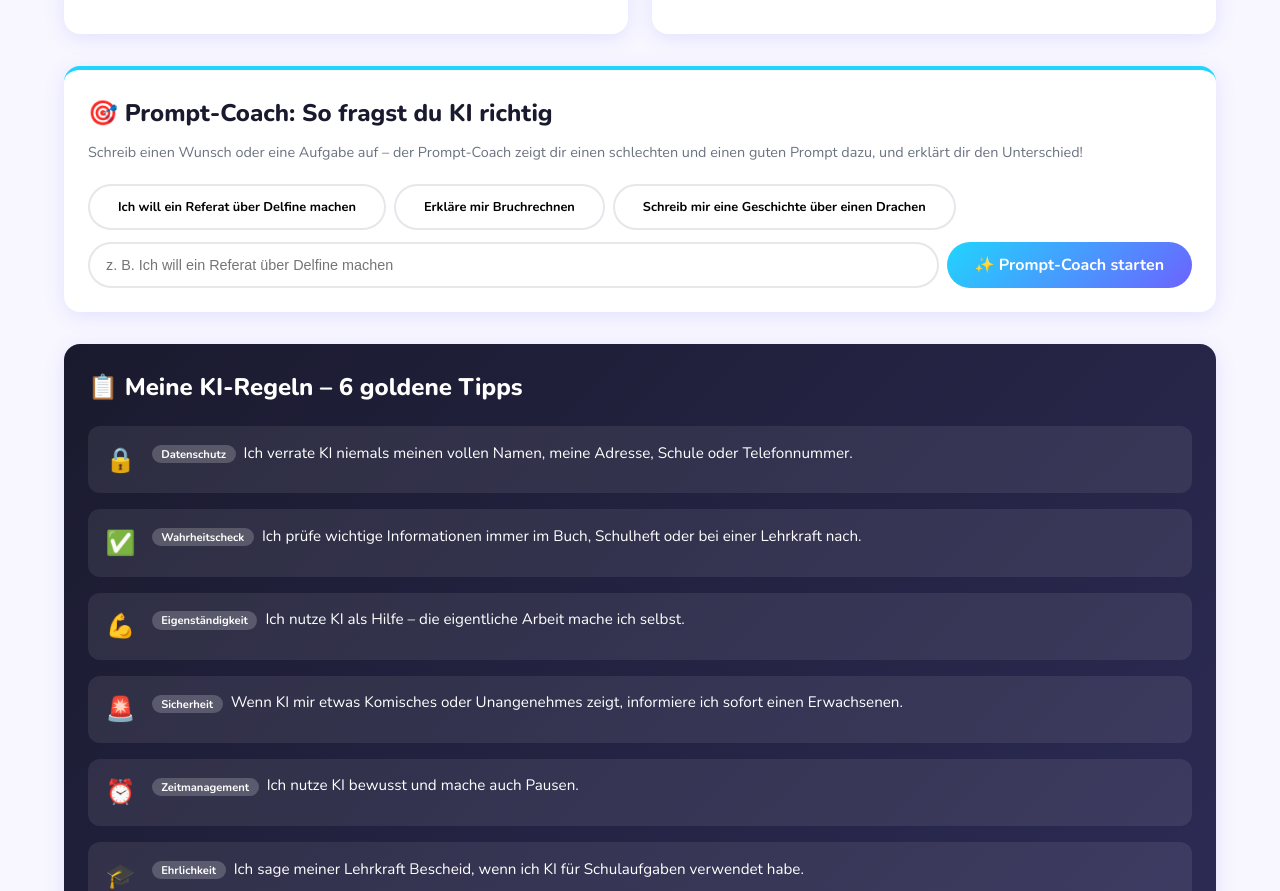
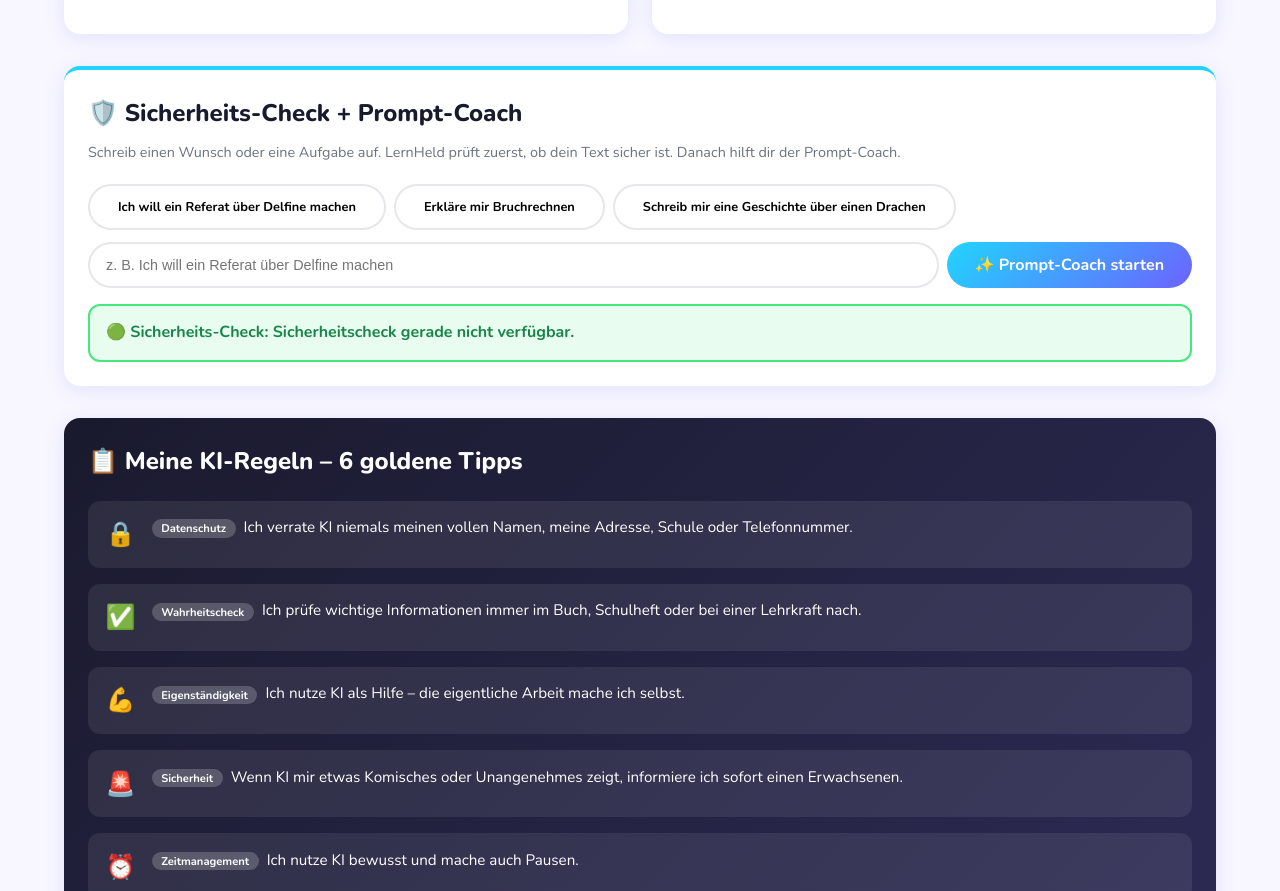
Before and after one commit to bendes-ai/lernhelden_4, a React (Vite) app in the folder client/: page /ki-sicher in a window 1280 px wide. Shown: the part 1558-2449 px from the top of the page. Built offline with nearby package versions, Linux system fonts and the light colour scheme; no server answers.

Commit message:
Update KiSicher.jsx

```diff
--- a/client/src/pages/KiSicher.jsx
+++ b/client/src/pages/KiSicher.jsx
@@ -1,4 +1,4 @@
-import React, { useState } from 'react';
+import React, { useEffect, useState } from 'react';
 import { KI_CONTENT } from '../data/ki-content.js';
 
 const API_BASE = 'https://lernheldenserver.onrender.com';
@@ -6,16 +6,22 @@
 export default function KiSicher() {
   const [quizIdx, setQuizIdx] = useState(0);
   const [quizAnswer, setQuizAnswer] = useState(null);
+  const [wunsch, setWunsch] = useState('');
+  const [coachErgebnis, setCoachErgebnis] = useState(null);
+  const [ladeCoach, setLadeCoach] = useState(false);
+  const [coachFehler, setCoachFehler] = useState('');
+  const [sicherheitscheck, setSicherheitscheck] = useState({
+    safe: true,
+    stufe: 'ok',
+    warnung: 'Schreib zuerst etwas in das Feld.',
+    treffer: []
+  });
+
   const quizFragen = [
     { frage:'Darf ich meinen vollen Namen in eine KI-App eingeben?', antworten:['Ja, kein Problem!','Nein, niemals!','Nur wenn die App kostenlos ist.'], richtig:1, erklaerung:'KI-Apps können Daten speichern. Dein Name gehört dir – gib ihn nicht weiter!' },
     { frage:'Eine KI sagt dir, dass Wale die größten Tiere ALLER ZEITEN sind. Was tust du?', antworten:['Ich glaube es sofort.','Ich prüfe es in einem Buch oder bei einer Lehrkraft nach.','Ich erzähle es allen weiter.'], richtig:1, erklaerung:'KI kann sich irren! Wichtige Infos immer im Lehrbuch oder bei einer Lehrkraft prüfen.' },
     { frage:'Was bedeutet es, wenn KI "halluziniert"?', antworten:['Die KI schläft.','Die KI erfindet Antworten, die falsch sind.','Die KI malt Bilder.'], richtig:1, erklaerung:'KI-Halluzination = KI erfindet plausibel klingende, aber falsche Informationen. Immer skeptisch bleiben!' }
   ];
-
-  const [wunsch, setWunsch] = useState('');
-  const [coachErgebnis, setCoachErgebnis] = useState(null);
-  const [ladeCoach, setLadeCoach] = useState(false);
-  const [coachFehler, setCoachFehler] = useState('');
 
   const beispielWuensche = [
     'Ich will ein Referat über Delfine machen',
@@ -23,21 +29,62 @@
     'Schreib mir eine Geschichte über einen Drachen'
   ];
 
+  useEffect(() => {
+    const timeout = setTimeout(() => {
+      pruefeSicherheit(wunsch);
+    }, 350);
+
+    return () => clearTimeout(timeout);
+  }, [wunsch]);
+
+  async function pruefeSicherheit(text) {
+    try {
+      const res = await fetch(`${API_BASE}/api/sicherheitscheck`, {
+        method: 'POST',
+        headers: { 'Content-Type': 'application/json' },
+        body: JSON.stringify({ text })
+      });
+      const data = await res.json();
+      if (!res.ok) throw new Error(data.error || 'Sicherheitscheck fehlgeschlagen.');
+      setSicherheitscheck(data);
+    } catch {
+      setSicherheitscheck({
+        safe: true,
+        stufe: 'ok',
+        warnung: 'Sicherheitscheck gerade nicht verfügbar.',
+        treffer: []
+      });
+    }
+  }
+
   async function promptCoachStarten(gewaehlterWunsch) {
     const finalerWunsch = (gewaehlterWunsch ?? wunsch).trim();
     if (finalerWunsch.length < 3) {
       setCoachFehler('Schreib deinen Wunsch mit mindestens 3 Zeichen.');
       return;
     }
+
+    if (!sicherheitscheck.safe && sicherheitscheck.stufe !== 'ok') {
+      setCoachFehler('Bitte entferne zuerst private Daten aus deinem Text.');
+      return;
+    }
+
     setLadeCoach(true);
     setCoachFehler('');
     setCoachErgebnis(null);
+
     try {
       const res = await fetch(`${API_BASE}/api/prompt-coach/generieren`, {
         method: 'POST',
         headers: { 'Content-Type': 'application/json' },
         body: JSON.stringify({ wunsch: finalerWunsch })
       });
+
+      const contentType = res.headers.get('content-type') || '';
+      if (!contentType.includes('application/json')) {
+        throw new Error('Der Server hat keine gültige Antwort geschickt.');
+      }
+
       const data = await res.json();
       if (!res.ok) throw new Error(data.error || 'Etwas ist schiefgelaufen.');
       setCoachErgebnis(data);
@@ -53,7 +100,21 @@
     setCoachErgebnis(null);
     setWunsch('');
     setCoachFehler('');
+    setSicherheitscheck({
+      safe: true,
+      stufe: 'ok',
+      warnung: 'Schreib zuerst etwas in das Feld.',
+      treffer: []
+    });
   }
+
+  const sicherheitsfarben = {
+    ok: { bg: 'rgba(67,233,123,0.12)', border: '#43E97B', text: '#18864A', emoji: '🟢' },
+    warnung: { bg: 'rgba(255,179,71,0.15)', border: '#FFB347', text: '#9A5B00', emoji: '🟡' },
+    kritisch: { bg: 'rgba(255,101,132,0.12)', border: '#FF6584', text: '#C63E61', emoji: '🔴' }
+  };
+
+  const statusStyle = sicherheitsfarben[sicherheitscheck.stufe] || sicherheitsfarben.ok;
 
   return (
     <div className="section">
@@ -105,15 +166,19 @@
         </div>
 
         <div className="card" style={{ marginBottom:'2rem', borderTop:'4px solid #21D4FD' }}>
-          <h2 style={{ fontWeight:800, marginBottom:'0.5rem' }}>🎯 Prompt-Coach: So fragst du KI richtig</h2>
+          <h2 style={{ fontWeight:800, marginBottom:'0.5rem' }}>🛡️ Sicherheits-Check + Prompt-Coach</h2>
           <p style={{ fontSize:'0.9rem', color:'var(--color-text-light)', marginBottom:'1.25rem' }}>
-            Schreib einen Wunsch oder eine Aufgabe auf – der Prompt-Coach zeigt dir einen schlechten und einen guten Prompt dazu, und erklärt dir den Unterschied!
+            Schreib einen Wunsch oder eine Aufgabe auf. LernHeld prüft zuerst, ob dein Text sicher ist. Danach hilft dir der Prompt-Coach.
           </p>
 
           <div style={{ display:'flex', flexWrap:'wrap', gap:'0.5rem', marginBottom:'0.75rem' }}>
             {beispielWuensche.map(v => (
-              <button key={v} className="btn" onClick={() => { setWunsch(v); promptCoachStarten(v); }}
-                style={{ background:'white', border:'2px solid #E5E7EB', fontSize:'0.8rem' }}>
+              <button
+                key={v}
+                className="btn"
+                onClick={() => setWunsch(v)}
+                style={{ background:'white', border:'2px solid #E5E7EB', fontSize:'0.8rem' }}
+              >
                 {v}
               </button>
             ))}
@@ -129,18 +194,41 @@
               maxLength={300}
               style={{ flex:'1 1 250px', padding:'0.6rem 1rem', borderRadius:'50px', border:'2px solid #E5E7EB', fontSize:'0.9rem' }}
             />
-            <button className="btn" onClick={() => promptCoachStarten()} disabled={ladeCoach}
-              style={{ background:'linear-gradient(135deg,#21D4FD,#6C63FF)', color:'white' }}>
+            <button
+              className="btn"
+              onClick={() => promptCoachStarten()}
+              disabled={ladeCoach || sicherheitscheck.stufe === 'kritisch'}
+              style={{ background:'linear-gradient(135deg,#21D4FD,#6C63FF)', color:'white' }}
+            >
               {ladeCoach ? 'Wird erstellt...' : '✨ Prompt-Coach starten'}
             </button>
-            {(coachErgebnis || coachFehler) && (
+            {(coachErgebnis || coachFehler || wunsch) && (
               <button className="btn" onClick={coachZuruecksetzen} style={{ background:'transparent', border:'2px solid #E5E7EB' }}>
                 Zurücksetzen
               </button>
             )}
           </div>
 
-          {coachFehler && <p style={{ color:'#EF4444', fontSize:'0.85rem', marginTop:'0.5rem' }}>{coachFehler}</p>}
+          <div
+            style={{
+              marginTop:'1rem',
+              background: statusStyle.bg,
+              border:`2px solid ${statusStyle.border}`,
+              borderRadius:'12px',
+              padding:'0.9rem 1rem'
+            }}
+          >
+            <p style={{ margin:0, fontWeight:700, color:statusStyle.text }}>
+              {statusStyle.emoji} Sicherheits-Check: {sicherheitscheck.warnung}
+            </p>
+            {sicherheitscheck.treffer?.length > 0 && (
+              <p style={{ margin:'0.35rem 0 0', fontSize:'0.85rem', color:statusStyle.text }}>
+                Gefunden: {sicherheitscheck.treffer.join(', ')}
+              </p>
+            )}
+          </div>
+
+          {coachFehler && <p style={{ color:'#EF4444', fontSize:'0.85rem', marginTop:'0.75rem' }}>{coachFehler}</p>}
 
           {coachErgebnis && (
             <div style={{ marginTop:'1.5rem', paddingTop:'1.5rem', borderTop:'1px solid #F3F4F6' }}>
```
